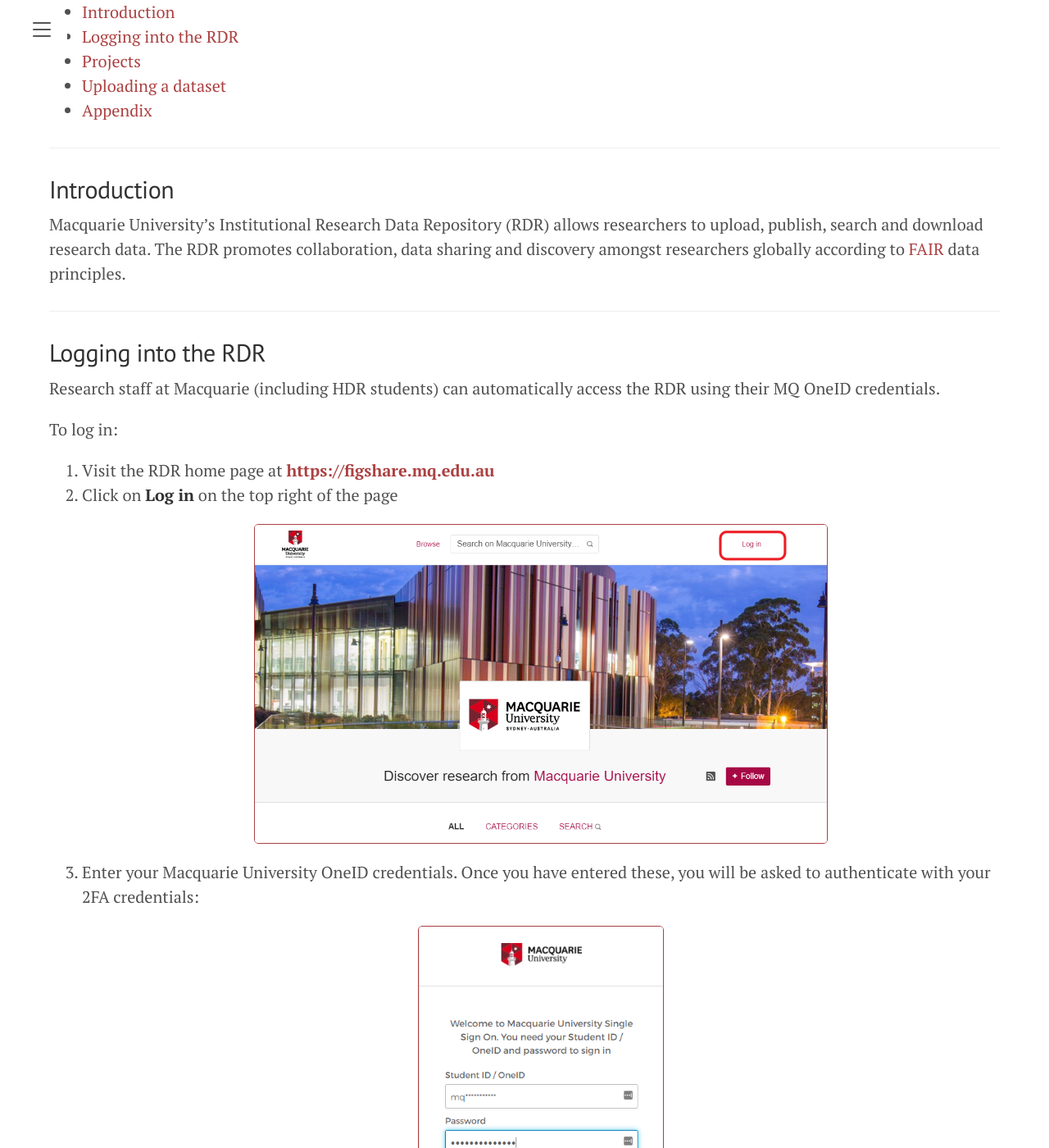
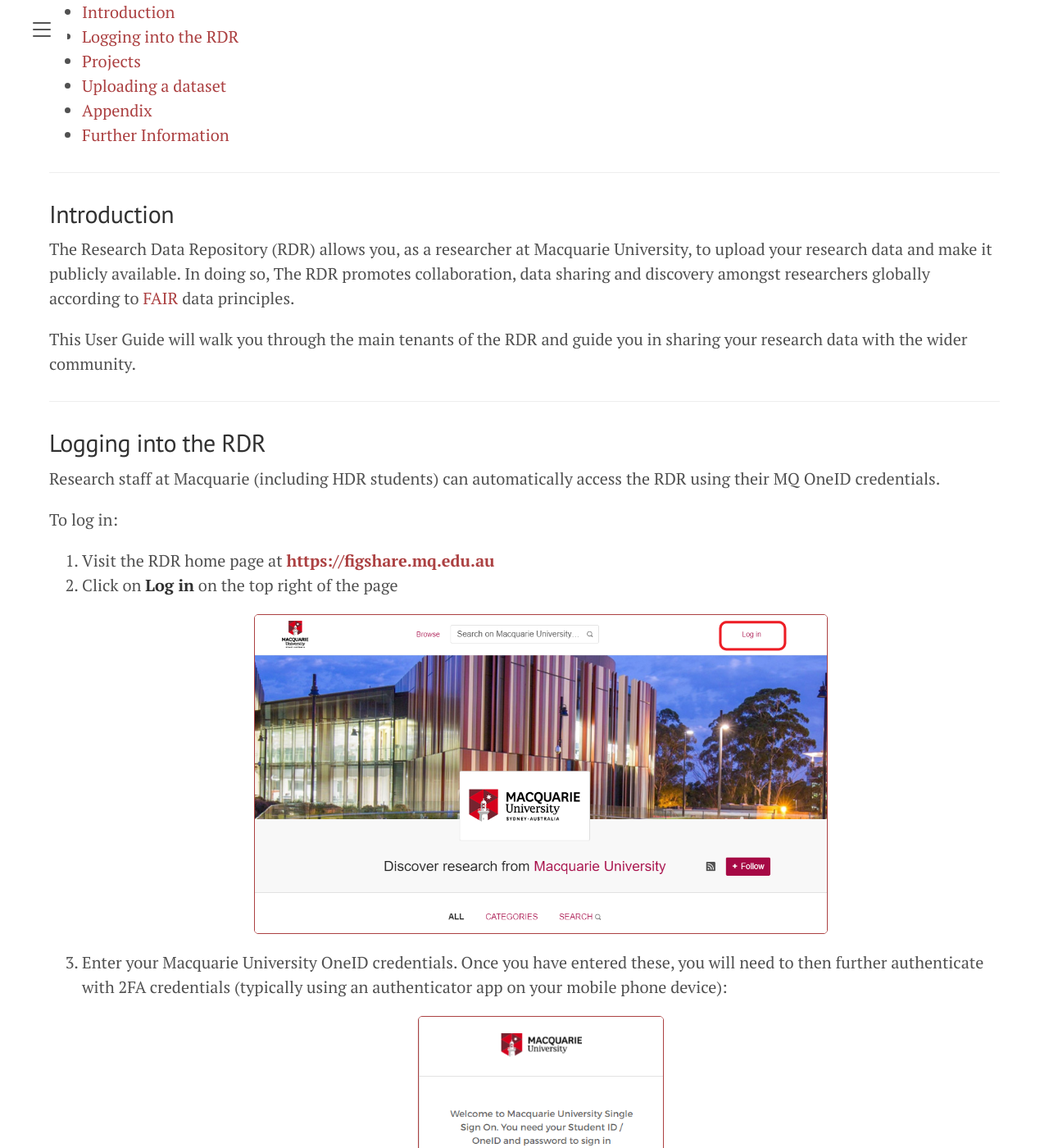
Before and after one commit to gerrydevine/RDR-User-Guide, a Jekyll site: the page built from docs/rdr.md, in a window 1280 px wide and 1400 px high, scrolled down 276 px. Shown: the whole window at 82% size. Built offline with Jekyll 4.4.1, drawn with Linux system fonts in a browser that asks for light colours; some of the changed text lies outside the part shown.

Commit message:
Updates the Project section of the RDR page

```diff
--- a/docs/rdr.md
+++ b/docs/rdr.md
@@ -10,12 +10,15 @@
 - [Projects](#projects)
 - [Uploading a dataset](#uploading-a-dataset)
 - [Appendix](#appendix)
+- [Further Information](#further-information)
 
 ---
 
 ## Introduction
 
-Macquarie University's Institutional Research Data Repository (RDR) allows researchers to upload, publish, search and download research data. The RDR promotes collaboration, data sharing and discovery amongst researchers globally according to <a href="https://www.go-fair.org/fair-principles/" target="_blank">FAIR</a> data principles.
+The Research Data Repository (RDR) allows you, as a researcher at Macquarie University, to upload your research data and make it publicly available. In doing so, The RDR promotes collaboration, data sharing and discovery amongst researchers globally according to <a href="https://www.go-fair.org/fair-principles/" target="_blank">FAIR</a> data principles.
+
+This User Guide will walk you through the main tenants of the RDR and guide you in sharing your research data with the wider community.
 
 ---
 
@@ -34,7 +37,7 @@
       </a>
     </p>
 
-3. Enter your Macquarie University OneID credentials. Once you have entered these, you will be asked to authenticate with your 2FA credentials:
+3. Enter your Macquarie University OneID credentials. Once you have entered these, you will need to then further authenticate with 2FA credentials (typically using an authenticator app on your mobile phone device):
 
     <p align="center">
       <a href="/User-Guides/assets/images/rdr/mq_sso.png" target="_blank">
@@ -50,7 +53,7 @@
 
     <br />
 
-    <aside class="callout warning">
+    <aside class="callout">
       <b> Note </b>
       If this is your first time logging into the RDR you will need to set up your two-factor authentication. Follow the instructions given to do so.
     </aside>
@@ -63,11 +66,13 @@
       </a>
     </p>
 
+5. You can return to this home page (or 'My data' page) at any time by clicking __My data__ on the top right corner of the page.
+
 ---
 
 ## Projects
 
-Projects within the RDR allow researchers to collaborate around data organising upload mirror actual research projects being undertaken at Macquarie and
+Projects are a key element of the RDR and are a way to organise your data within the RDR. Projects in the RDR map directly to actual research projects being undertaken at Macquarie University.
 
 ---
 
@@ -130,3 +135,9 @@
 ---
 
 ### Completing the data upload metadata fields
+
+--
+
+## Further Information
+
+---
```
